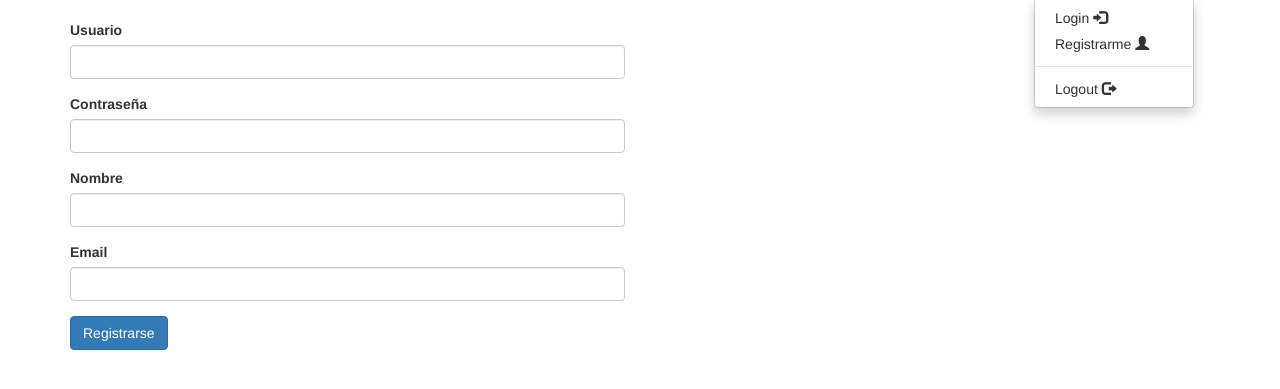
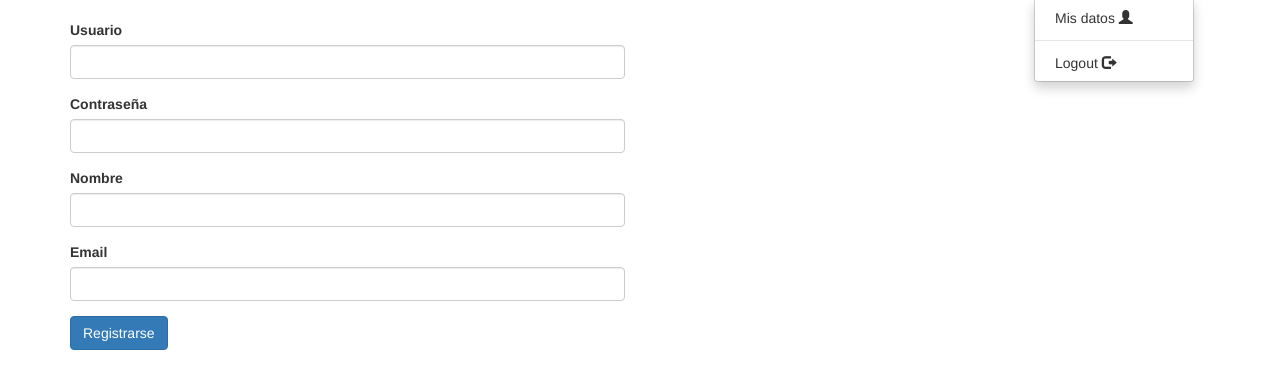
Before and after one commit to CesarVelazquez/codigoAbierto, a CodeIgniter app: page /ticket/index.php/ctrlusuario/index in a window 1280 px wide, after a click on "Mi Cuenta". Shown: the part 72-461 px from the top of the page. Run offline with CodeIgniter, Linux system fonts and the light colour scheme; the visitor is signed in with stand-in values (Sample User, id 1); data that the repository does not hold is empty.

Commit message:
redireccionamientos y menus en base a login-logout

```diff
--- a/application/controllers/ctrlUsuario.php
+++ b/application/controllers/ctrlUsuario.php
@@ -102,6 +102,7 @@ class CtrlUsuario extends CI_Controller {
         if ($this->usuario->getUsuario($data)) {
            $this->session->set_userdata('usuario', $data['user']);
         }
+       redirect('/', 'refresh');
     }
 
     function logout(){
@@ -110,6 +111,7 @@ class CtrlUsuario extends CI_Controller {
          redirect('/inicio', 'refresh');
         }*/
         $this->session->unset_userdata('usuario');
+        redirect('/', 'refresh');
 
     }
 }
--- a/application/views/comun/menu.php
+++ b/application/views/comun/menu.php
@@ -26,10 +26,22 @@
                 <li class="dropdown">
                     <a href="#" class="dropdown-toggle" data-toggle="dropdown" role="button" aria-haspopup="true" aria-expanded="false">Mi Cuenta <span class="caret"></span></a>
                     <ul class="dropdown-menu">
-                      <li><a href="#" data-toggle="modal" data-target="#login">Login <span class="glyphicon glyphicon-log-in" aria-hidden="true"></span></a></li>
-                      <li><a href="<?php echo site_url('ctrlUsuario'); ?>" >Registrarme <span class="glyphicon glyphicon-user" aria-hidden="true"></span></a></li>
-                      <li role="separator" class="divider"></li>
-                      <li><a href="<?php echo site_url('ctrlUsuario/logout'); ?>">Logout <span class="glyphicon glyphicon-log-out" aria-hidden="true"></span></a></li>
+                      <?php
+                        if (!isset($this->session->userdata['usuario'])) {
+                          echo "<li><a href='#' data-toggle='modal' data-target='#login'>Login <span class='glyphicon glyphicon-log-in' aria-hidden='true'></span></a></li>
+                          <li><a href=" . site_url('ctrlUsuario') . ">Registrarme <span class='glyphicon glyphicon-user' aria-hidden='true'></span></a></li>";
+                        }
+
+
+
+                        if (isset($this->session->userdata['usuario'])) {
+
+                         echo "<li><a href='#''>Mis datos <span class='glyphicon glyphicon-user' aria-hidden='true'></span></a></li>
+                         <li role='separator' class='divider'></li>
+                         <li><a href=" . site_url('ctrlUsuario/logout').">Logout <span class='glyphicon glyphicon-log-out' aria-hidden='true'></span></a></li>";
+                        }
+
+                       ?>
                     </ul>
                 </li>
             </ul>
```
